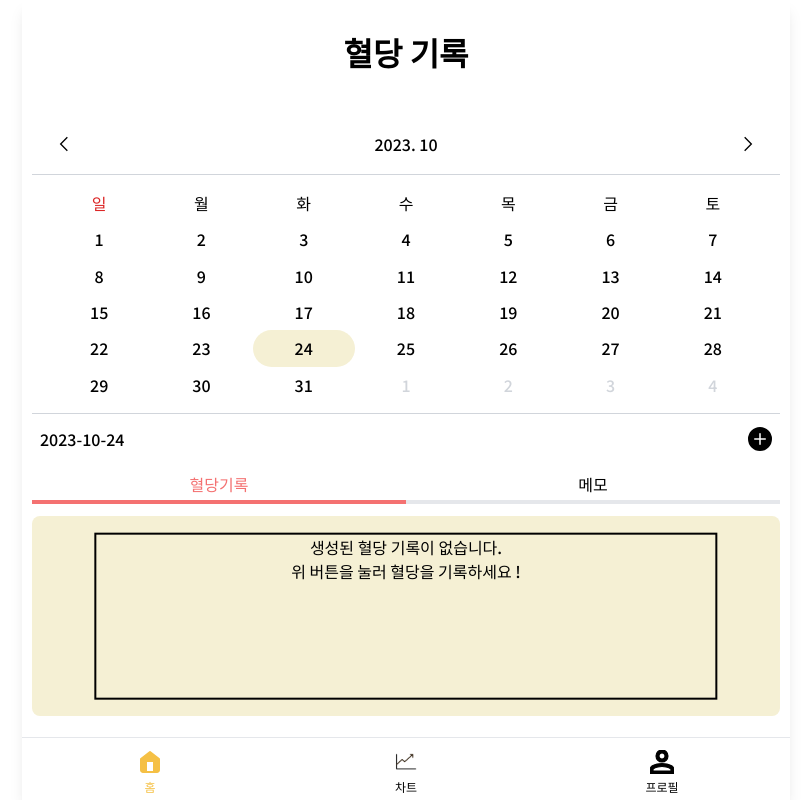
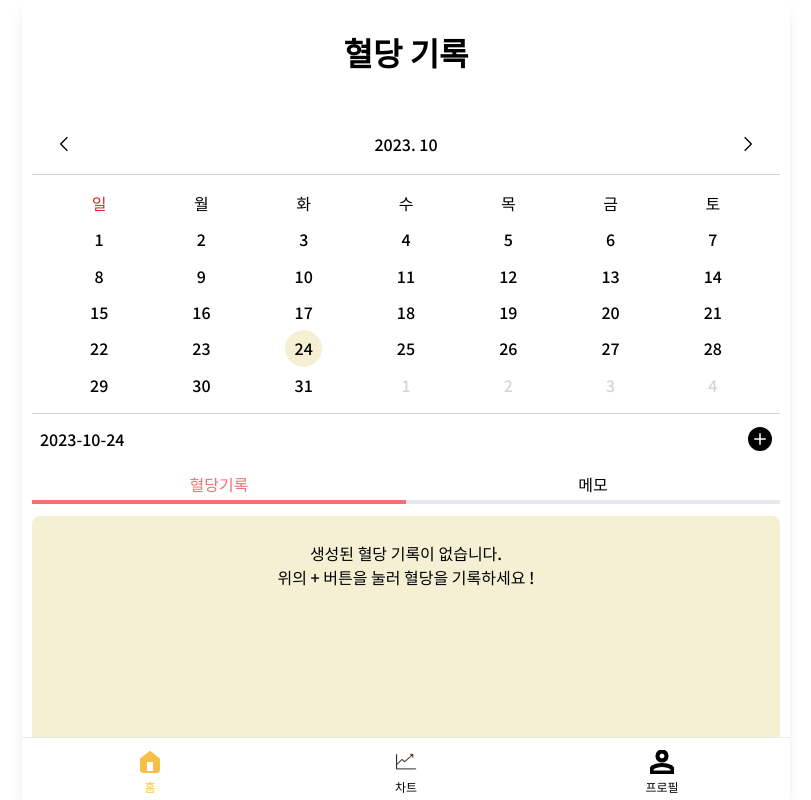
Before and after one commit to BloodSugarManagement/BloodSugar, a Next.js app: page /record in a window 1280 px wide. Shown: the whole page, without its empty margins (234-1045 px from the left). Built offline with nearby package versions, Linux system fonts and the light colour scheme.

Commit message:
<design> : 캘린더 오늘 날짜 표시 css수정

```diff
--- a/app/components/Calendar/MonthlyCalender.tsx
+++ b/app/components/Calendar/MonthlyCalender.tsx
@@ -107,7 +107,7 @@ export default function MonthlyCalender() {
             <GrNext />
           </button>
         </nav>
-        <div className="grid grid-cols-7 py-2.5 px-4 h-4/5 font-light text-center border-y border-gray-300">
+        <div className="grid grid-cols-7 justify-items-center	py-2.5 px-4 h-4/5 font-light text-center border-y border-gray-300">
           {dayOfWeek.map((day, index) => (
             <div
               key={index}
@@ -127,7 +127,7 @@ export default function MonthlyCalender() {
             return (
               <div
                 key={index}
-                className={`flex justify-center items-center w-full h-full ${
+                className={`flex justify-center items-center w-[37px] h-full ${
                   date.getMonth() !== currentMonth.getMonth()
                     ? "text-gray-300"
                     : ""
--- a/app/components/InfoTab/SugarBloodHistory.tsx
+++ b/app/components/InfoTab/SugarBloodHistory.tsx
@@ -2,10 +2,11 @@ import React from "react";
 
 export default function sugarBloodHistory() {
   return (
-    <div className="relative min-h-[200px] my-3 rounded-lg bg-[#F5F0D4] text-center">
+    <div className="relative min-h-[300px] my-3 rounded-lg bg-[#F5F0D4] text-center">
       {/* 선택된 날짜에 혈당기록이 하나도 없다면 */}
-      <p className="w-10/12 h-5/6 border-2 border-black absolute top-1/2 left-1/2 -translate-x-1/2 -translate-y-1/2 text-center">
-        생성된 혈당 기록이 없습니다. <br />위 버튼을 눌러 혈당을 기록하세요 !
+      <p className="w-10/12 h-5/6 absolute top-1/2 left-1/2 -translate-x-1/2 -translate-y-1/2 text-center">
+        생성된 혈당 기록이 없습니다. <br />
+        위의 + 버튼을 눌러 혈당을 기록하세요 !
       </p>
     </div>
   );
```
